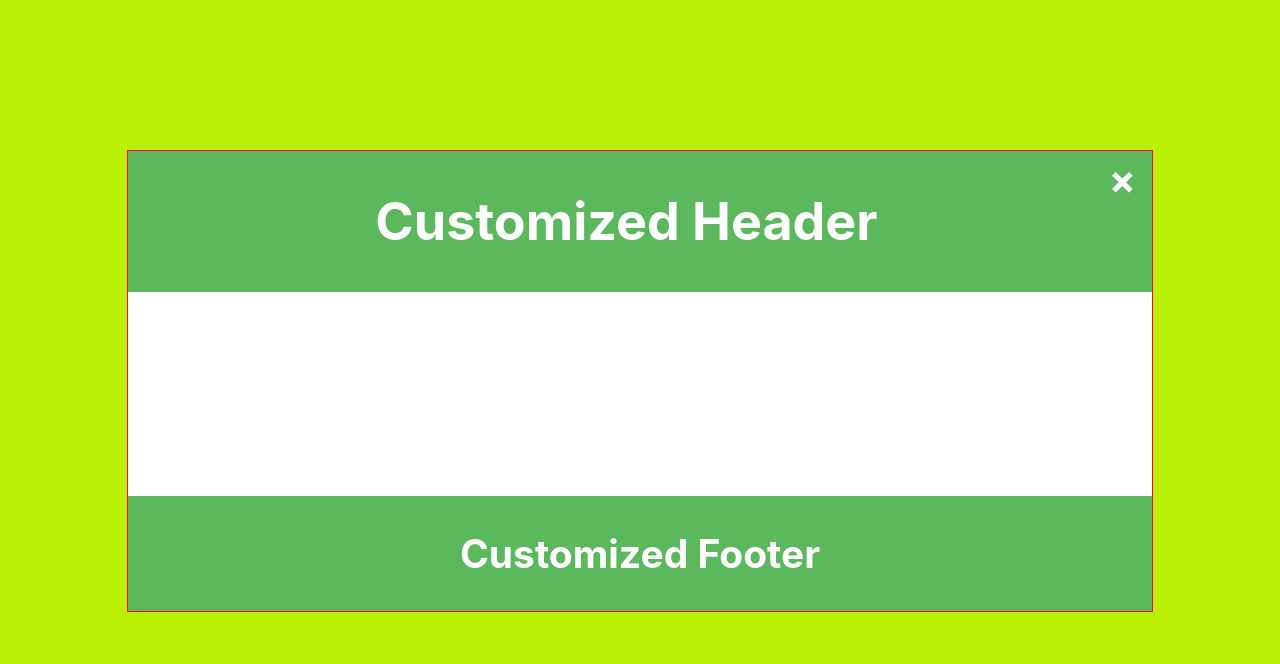
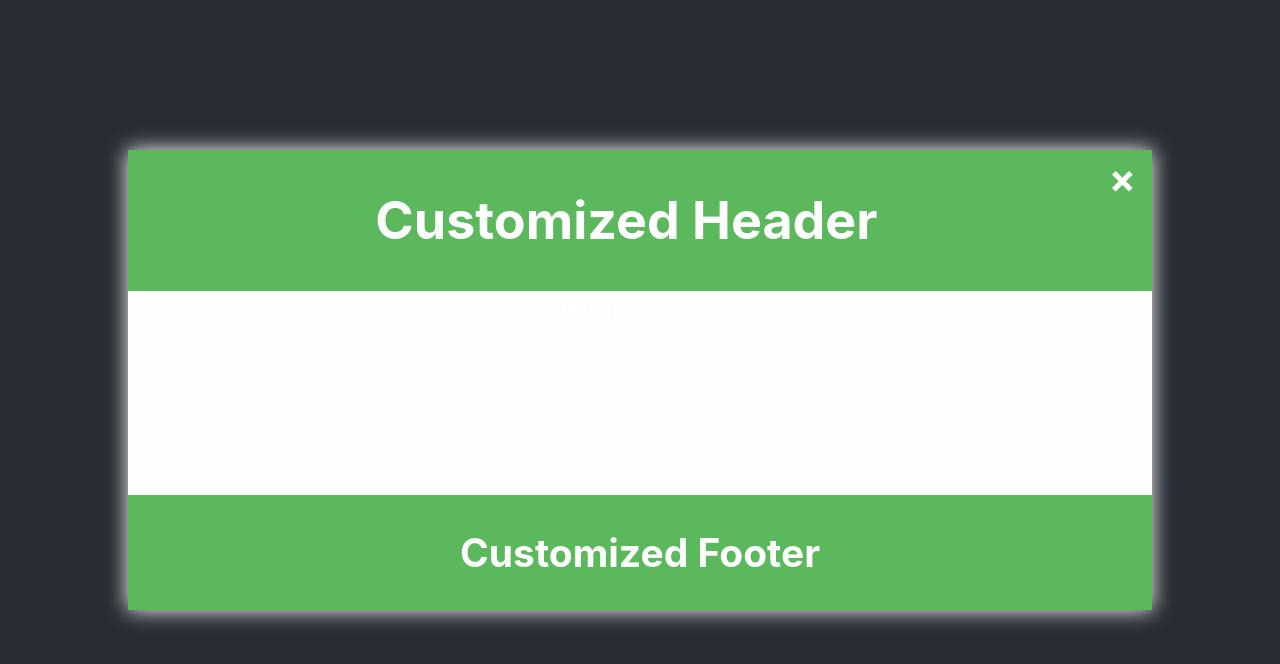
Before and after one commit to anyars-encarta/custom-modal-popup, a React (Create React App) app: page / in a window 1280 px wide. Both pictures are taken after a click on the button "Open Modal Popup". Shown: the top 664 px of the page. Built offline with nearby package versions, Linux system fonts and the light colour scheme.

Commit message:
Change background and add shadow effects

```diff
--- a/src/components/custom-modal-popup/styles.css
+++ b/src/components/custom-modal-popup/styles.css
@@ -24,15 +24,14 @@ button:hover {
     width: 100%;
     height: 100%;
     overflow: auto;
-    background-color: #baf005;
 }
 
 .modal-content {
     position: relative;
     background-color: #fefefe;
+    box-shadow: 0 0 20px rgb(255, 255, 255);
     margin: auto;
     padding: 0;
-    border: 1px solid red;
     width: 80%;
     animation-name: animateModal;
     animation-duration: 0.5s;
```
